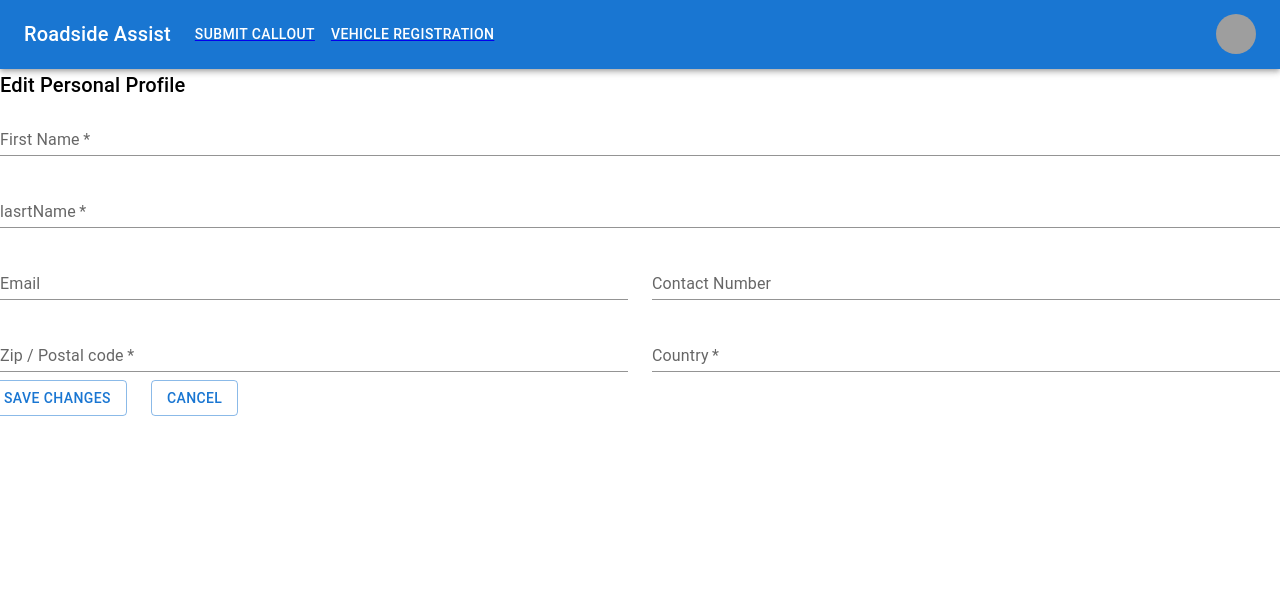
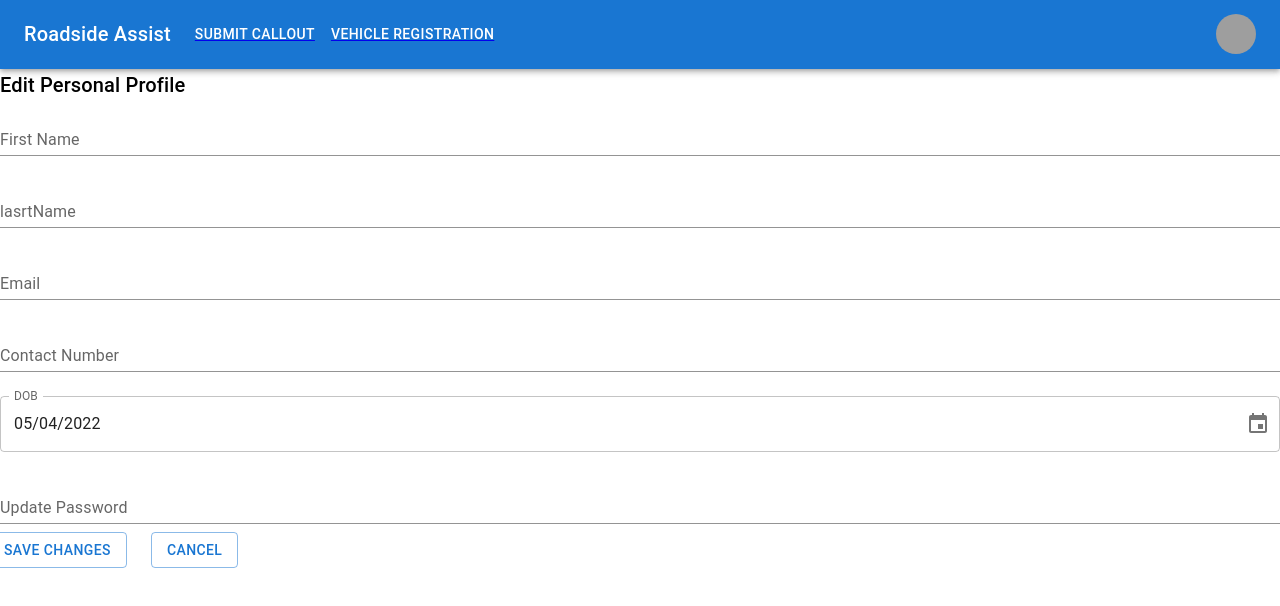
Before and after one commit to emma-edwards/CSCI314-C13, a React (Create React App) app in the folder my-react-app/: page /EditProfile in a window 1280 px wide. Shown: the top 606 px of the page. Built offline with nearby package versions, Linux system fonts and the light colour scheme; grey boxes are pictures that could not be loaded.

Commit message:
Update Edit Profile

```diff
--- a/my-react-app/package.json
+++ b/my-react-app/package.json
@@ -7,9 +7,11 @@
     "@emotion/styled": "^11.8.1",
     "@mui/icons-material": "^5.6.2",
     "@mui/material": "^5.6.2",
+    "@mui/x-date-pickers": "^5.0.0-alpha.3",
     "@testing-library/jest-dom": "^5.16.4",
     "@testing-library/react": "^13.1.1",
     "@testing-library/user-event": "^13.5.0",
+    "date-fns": "^2.28.0",
     "react": "^18.0.0",
     "react-dom": "^18.0.0",
     "react-scripts": "5.0.1",
--- a/my-react-app/src/Pages/EditProfile.js
+++ b/my-react-app/src/Pages/EditProfile.js
@@ -6,8 +6,10 @@ import { useEffect, useState } from 'react';
 import Grid from '@mui/material/Grid';
 import Typography from '@mui/material/Typography';
 import TextField from '@mui/material/TextField';
-import FormControlLabel from '@mui/material/FormControlLabel';
-import Checkbox from '@mui/material/Checkbox';
+import { AdapterDateFns } from '@mui/x-date-pickers/AdapterDateFns';
+import { LocalizationProvider } from '@mui/x-date-pickers/LocalizationProvider';
+import { DesktopDatePicker } from '@mui/x-date-pickers/DesktopDatePicker';
+import Stack from '@mui/material/Stack';
 import Button from "@mui/material/Button";
 
 export default function EditProfile() {
@@ -17,7 +19,8 @@ export default function EditProfile() {
     const[firstName,setFirstName]=useState('')
     const[lastName,setLastName]=useState('')
     const[phoneNumber,setPhoneNumber]=useState('')
-    const[DOB,setDOB]=useState('')
+    //const[DOB,setDOB]=useState('')
+    const[DOB,setDOB]=useState(new Date())
     const[email,setEmail]=useState('')
     const[password,SetPassword]=useState('')
 
@@ -55,7 +58,6 @@ export default function EditProfile() {
             <Grid container spacing={3}>
                 <Grid item xs={12}>
                     <TextField
-                        required
                         id="firstName"
                         name="firstName"
                         label="First Name"
@@ -67,7 +69,6 @@ export default function EditProfile() {
                 </Grid>
                 <Grid item xs={12}>
                     <TextField
-                        required
                         id="lastName"
                         name="lasrName"
                         label="lasrtName"
@@ -77,7 +78,7 @@ export default function EditProfile() {
                         onChange={(e)=>setLastName(e.target.value)}
                     />
                 </Grid>
-                <Grid item xs={12} sm={6}>
+                <Grid item xs={12}>
                     <TextField
                         id="email"
                         name="email"
@@ -88,7 +89,7 @@ export default function EditProfile() {
                         onChange={(e)=>setDOB(e.target.value)}
                     />
                 </Grid>
-                <Grid item xs={12} sm={6}>
+                <Grid item xs={12}>
                     <TextField
                         id="contactNumber"
                         name="contactNumber"
@@ -98,26 +99,28 @@ export default function EditProfile() {
                         onChange={(e)=>setEmail(e.target.value)}
                     />
                 </Grid>
-                <Grid item xs={12} sm={6}>
+                <Grid item xs={12}>
+                    <LocalizationProvider dateAdapter={AdapterDateFns}>
+                        <Stack spacing={3}>
+                            <DesktopDatePicker
+                            label="DOB"
+                            value={DOB}
+                            minDate={new Date('1900-01-01')}
+                            onChange={(newValue) => {
+                                setDOB(newValue);
+                            }}
+                            renderInput={(params) => <TextField {...params} />}
+                            />
+                        </Stack>
+                    </LocalizationProvider>
+                </Grid>
+                <Grid item xs={12}>
                     <TextField
-                        required
-                        id="zip"
-                        name="zip"
-                        label="Zip / Postal code"
+                        id="password"
+                        name="password"
+                        label="Update Password"
                         fullWidth
-                        autoComplete="shipping postal-code"
-                        variant="standard"
-                        onChange={(e)=>setPhoneNumber(e.target.value)}
-                    />
-                </Grid>
-                <Grid item xs={12} sm={6}>
-                    <TextField
-                        required
-                        id="country"
-                        name="country"
-                        label="Country"
-                        fullWidth
-                        autoComplete="shipping country"
+                        autoComplete="update password"
                         variant="standard"
                         onChange={(e)=>SetPassword(e.target.value)}
                     />
```
Also changed, not shown: 1 other file (tests, documents, lock files or other folders).
